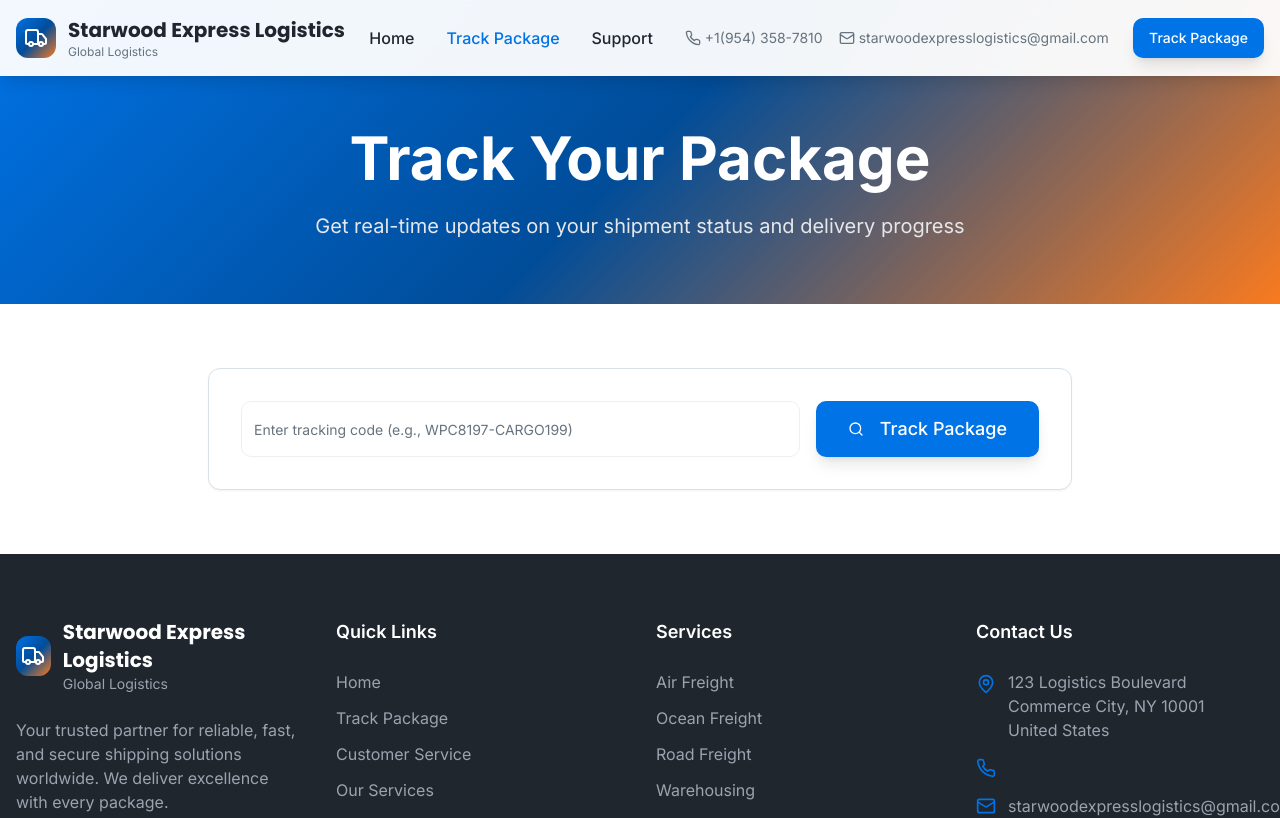
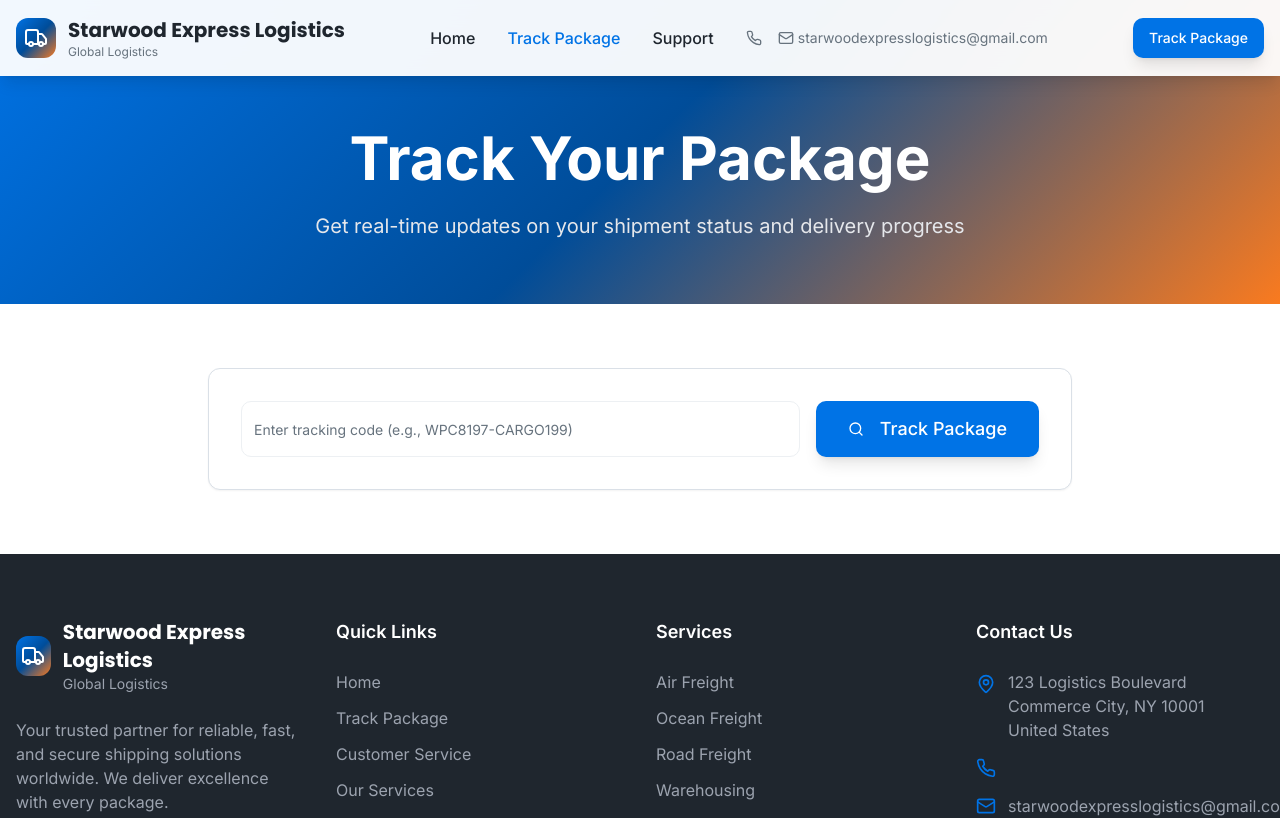
Before and after one commit to vildashnetwork/span-true-flow, a React (Vite) app: page /tracking in a window 1280 px wide. Shown: the top 818 px of the page. Built offline with nearby package versions, Linux system fonts and the light colour scheme; the HTML template or start-up script is replaced by a standard one.

Commit message:
Update Header.tsx

```diff
--- a/src/components/Header.tsx
+++ b/src/components/Header.tsx
@@ -51,7 +51,7 @@ export const Header = () => {
             <div className="flex items-center space-x-4 text-sm text-muted-foreground">
               <div className="flex items-center space-x-1">
                 <Phone className="w-4 h-4" />
-                <span>+1(954) 358-7810</span>
+                {/* <span>+1(954) 358-7810</span> */}
               </div>
               <div className="flex items-center space-x-1">
                 <Mail className="w-4 h-4" />
```
